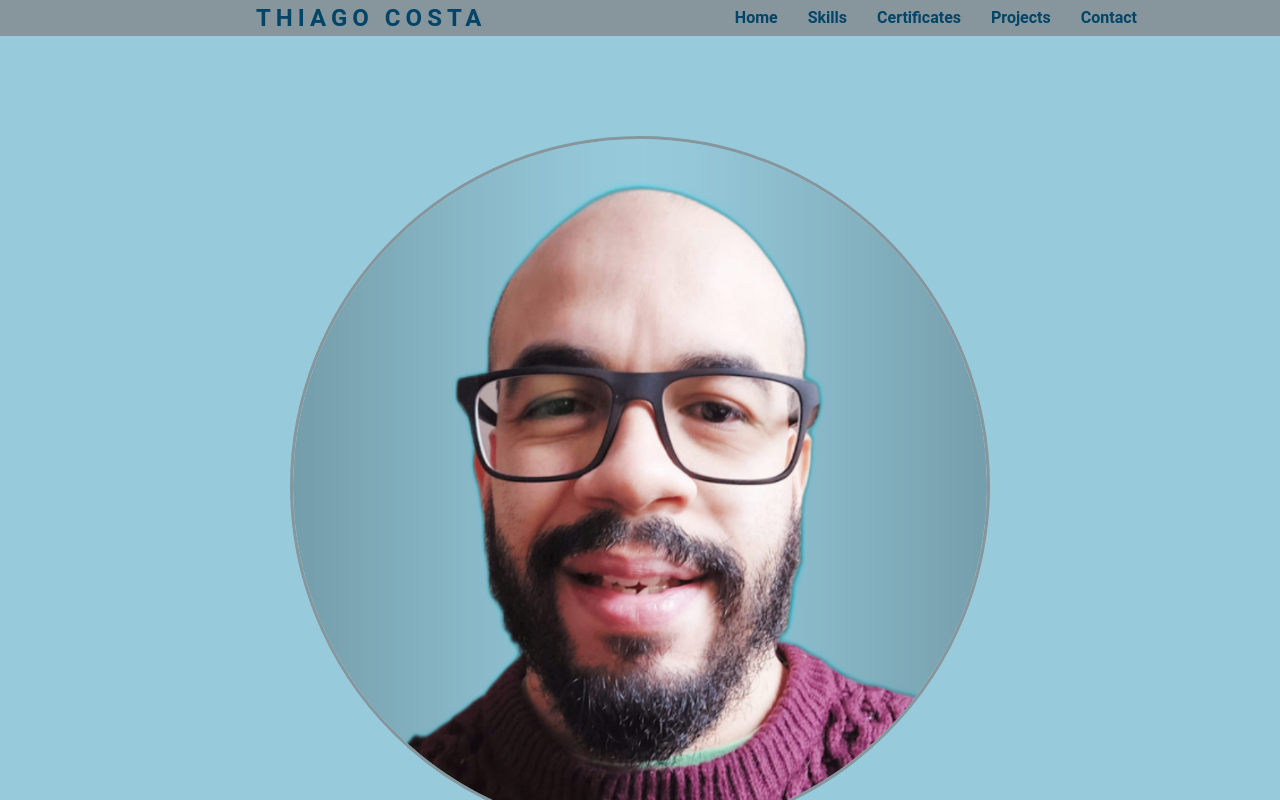
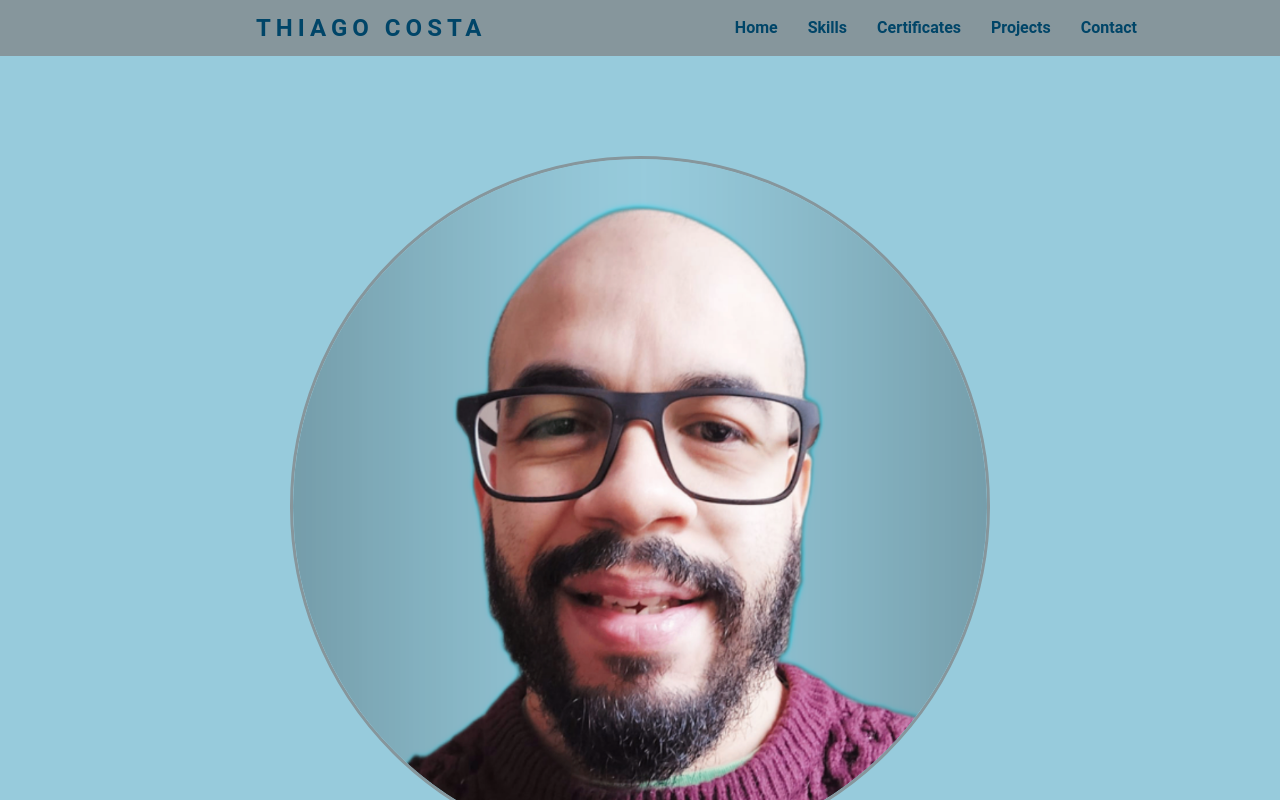
Before and after one commit to Thiagoocosta86/my-portfolio, a React (Create React App) app: page / in a window 1280 px wide. Shown: the top 800 px of the page. Built offline with nearby package versions, Linux system fonts and the light colour scheme.

Commit message:
1- Changed the padding of navbar.

```diff
--- a/src/style.css
+++ b/src/style.css
@@ -27,6 +27,8 @@ header {
   background-color: #86969C;
   padding-left: 20%;
   padding-right: 10%;
+  padding-top: 10px;
+  padding-bottom: 10px;
 
 }
 
@@ -418,6 +420,10 @@ main {
   text-align: center;
 }
 
+.projects__subtitle {
+  font-weight: bolder;
+}
+
 .projects__description {
   position: absolute;
   bottom: -151px; /* Initially hidden */
```
